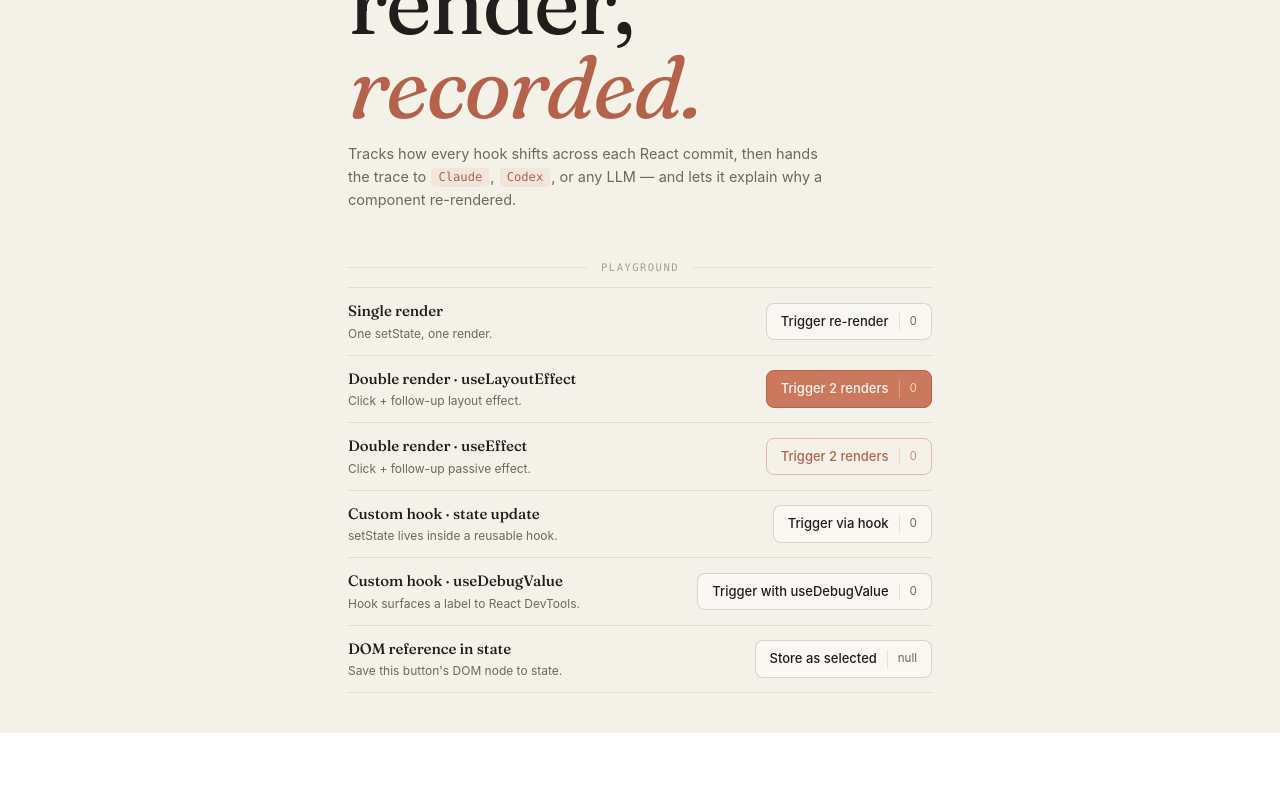
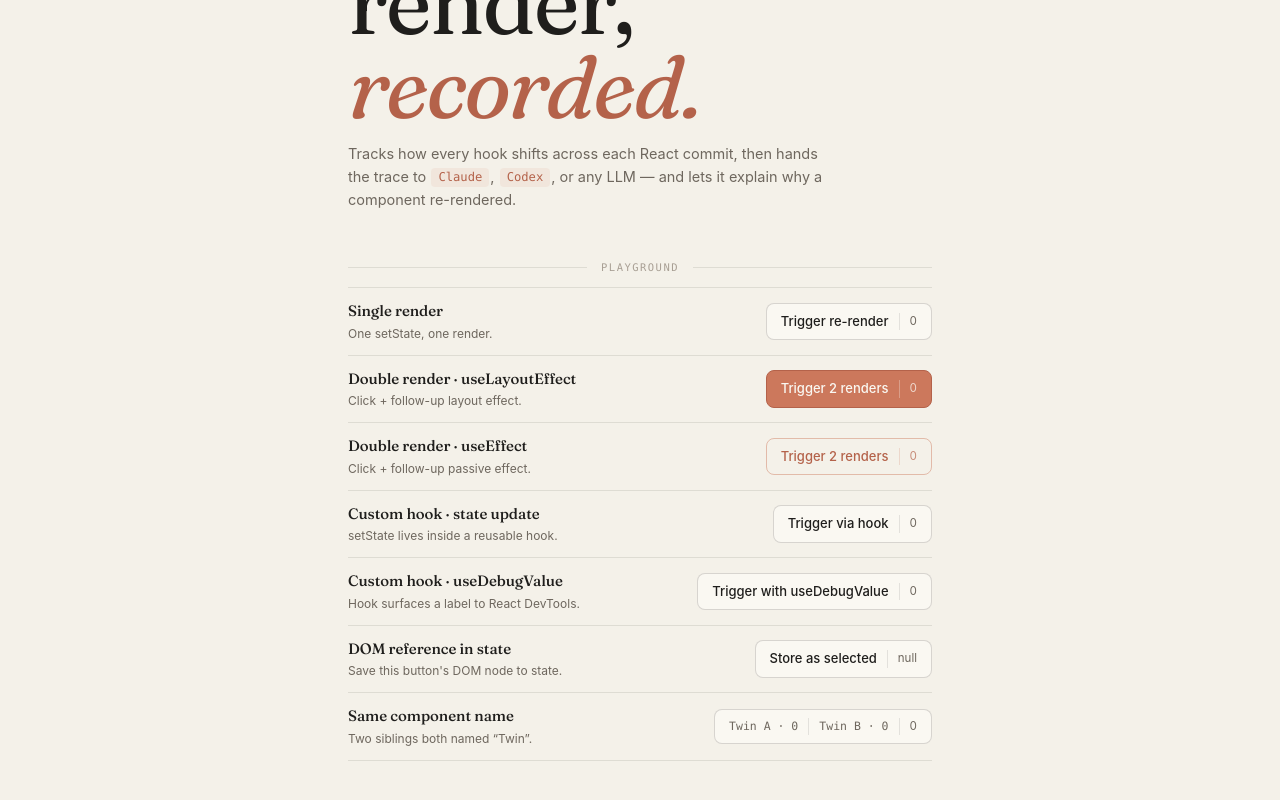
Before and after one commit to mdm317/react-render-recorder, a React (Vite) app in the folder packages/recorder/: page / in a window 1280 px wide. Shown: the part 252-1052 px from the top of the page. Before the commit the page ends 985 px from the top, so only its background shows below. Built offline with nearby package versions, Linux system fonts and the light colour scheme.

Commit message:
feat(dev-web): add same-name twin components demo button

```diff
--- a/packages/recorder/dev-web/App.css
+++ b/packages/recorder/dev-web/App.css
@@ -252,6 +252,16 @@ body {
   border-left-color: rgba(250, 248, 242, 0.3);
 }
 
+.twin {
+  font-family: var(--font-mono);
+  font-size: 11.5px;
+  color: var(--ink-muted);
+}
+.twin + .twin {
+  padding-left: 10px;
+  border-left: 1px solid var(--border);
+}
+
 .btn--outline {
   background: transparent;
   border-color: rgba(204, 120, 92, 0.45);
--- a/packages/recorder/dev-web/App.tsx
+++ b/packages/recorder/dev-web/App.tsx
@@ -93,6 +93,14 @@ export function App() {
           <div className="row__label-sub">Save this button's DOM node to state.</div>
         </div>
         <ElementStatePanel />
+      </div>
+
+      <div className="row">
+        <div className="row__label">
+          <div className="row__label-title">Same component name</div>
+          <div className="row__label-sub">Two siblings both named “Twin”.</div>
+        </div>
+        <SameNameTwins />
       </div>
     </main>
   );
@@ -205,6 +213,32 @@ function DebugValueButton() {
   );
 }
 
+function SameNameTwins() {
+  const [count, setCount] = useState(0);
+  return (
+    <button
+      type="button"
+      className="btn"
+      data-testid="same-name-twins-button"
+      onClick={() => setCount((c) => c + 1)}
+    >
+      <TwinA value={count} />
+      <TwinB value={count} />
+      <span className="btn__meta">{count}</span>
+    </button>
+  );
+}
+
+function TwinA({ value }: { value: number }) {
+  return <span className="twin">Twin A · {value}</span>;
+}
+TwinA.displayName = "Twin";
+
+function TwinB({ value }: { value: number }) {
+  return <span className="twin">Twin B · {value}</span>;
+}
+TwinB.displayName = "Twin";
+
 function ElementStatePanel() {
   const [selectedElement, setSelectedElement] = useState<HTMLElement | null>(null);
 
```
